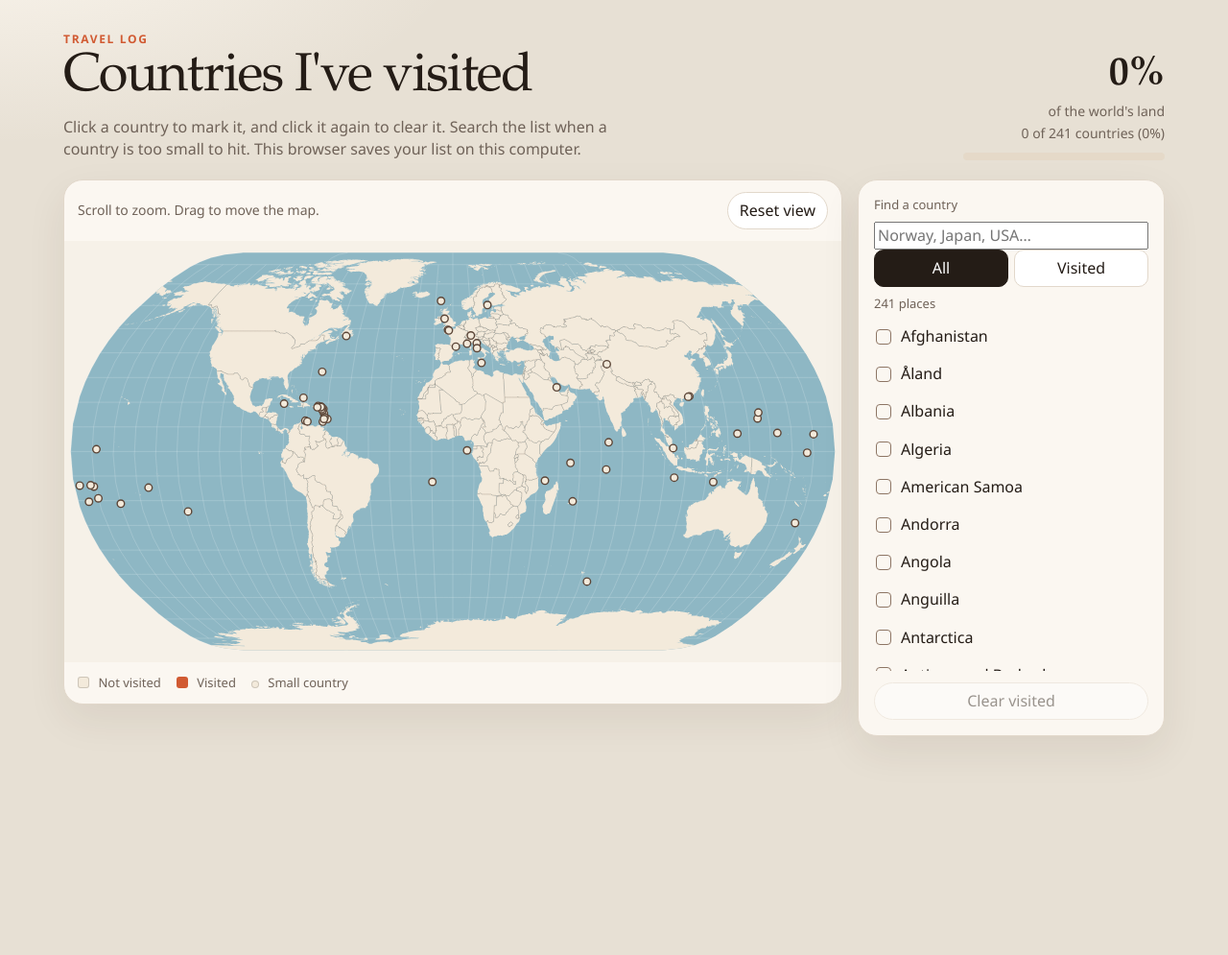
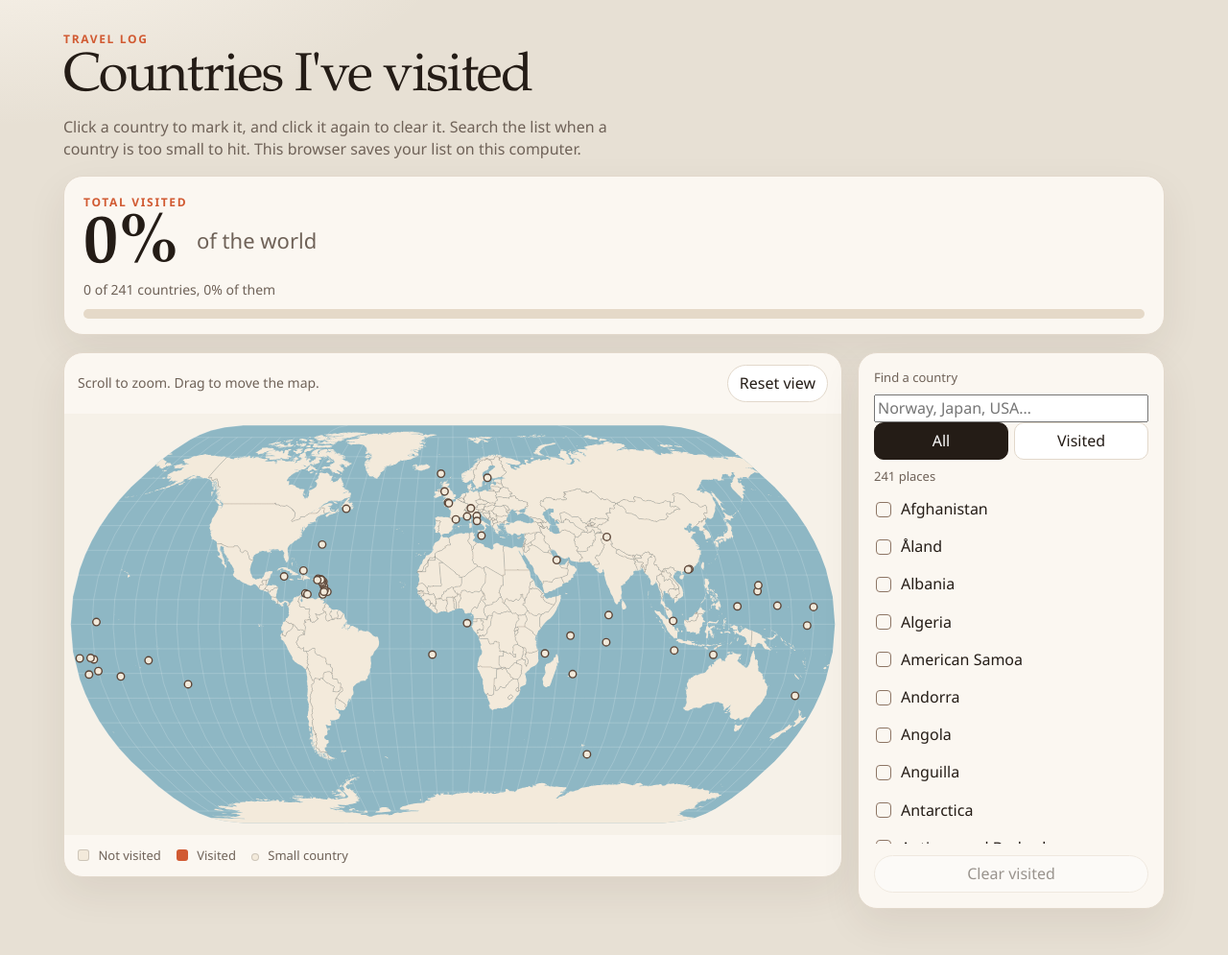
Before and after one commit to justkamarauskas/visited-world, a plain HTML site: page index.html in a window 1280 px wide. Shown: the whole page at 96% size. Before the commit the page ends 815 px from the top, so only its background shows below. Drawn offline with Linux system fonts and the light colour scheme.

Commit message:
Put the total visited percent in a banner across the top.

```diff
--- a/index.html
+++ b/index.html
@@ -4,23 +4,21 @@
   <meta charset="UTF-8">
   <meta name="viewport" content="width=device-width, initial-scale=1.0">
   <title>Countries I've visited</title>
-  <link rel="stylesheet" href="style.css">
+  <link rel="stylesheet" href="style.css?v=3">
 </head>
 <body>
   <div class="shell">
     <header class="top">
-      <div>
-        <p class="eyebrow">Travel log</p>
-        <h1>Countries I've visited</h1>
-        <p class="lede">Click a country to mark it, and click it again to clear it. Search the list when a country is too small to hit. This browser saves your list on this computer.</p>
-      </div>
-      <div class="stats" aria-live="polite">
-        <p class="count"><strong id="land-pct">0%</strong></p>
-        <p class="of">of the world's land</p>
-        <p class="share"><span id="count">0</span> of <span id="total">0</span> countries (<span id="country-pct">0%</span>)</p>
-        <div class="track" aria-hidden="true"><div id="bar"></div></div>
-      </div>
+      <p class="eyebrow">Travel log</p>
+      <h1>Countries I've visited</h1>
+      <p class="lede">Click a country to mark it, and click it again to clear it. Search the list when a country is too small to hit. This browser saves your list on this computer.</p>
     </header>
+    <section class="totals" aria-live="polite">
+      <p class="total-label">Total visited</p>
+      <p class="count"><strong id="land-pct">0%</strong> <span>of the world</span></p>
+      <p class="share"><span id="count">0</span> of <span id="total">0</span> countries, <span id="country-pct">0%</span> of them</p>
+      <div class="track" aria-hidden="true"><div id="bar"></div></div>
+    </section>
 
     <div class="layout">
       <section class="map-panel" aria-label="World map">
@@ -55,6 +53,6 @@
   <script src="vendor/d3.min.js"></script>
   <script src="vendor/topojson-client.min.js"></script>
   <script src="data/world.js"></script>
-  <script src="app.js"></script>
+  <script src="app.js?v=3"></script>
 </body>
 </html>
--- a/style.css
+++ b/style.css
@@ -44,11 +44,7 @@ input {
 }
 
 .top {
-  display: flex;
-  justify-content: space-between;
-  gap: 24px;
-  align-items: flex-end;
-  margin-bottom: 20px;
+  margin-bottom: 16px;
 }
 
 .eyebrow {
@@ -75,23 +71,37 @@ h1 {
   color: var(--muted);
 }
 
-.stats {
-  min-width: 210px;
-  text-align: right;
+.totals {
+  margin-bottom: 18px;
+  padding: 18px 20px 16px;
+  background: var(--card);
+  border: 1px solid var(--line);
+  border-radius: 20px;
+  box-shadow: var(--shadow);
+}
+
+.total-label {
+  margin: 0 0 4px;
+  font-size: 12px;
+  letter-spacing: 0.14em;
+  text-transform: uppercase;
+  color: var(--visited);
+  font-weight: 700;
 }
 
 .count {
   margin: 0;
   font-family: Palatino, "Palatino Linotype", Georgia, serif;
-  font-size: 42px;
-  line-height: 1;
+  font-size: clamp(48px, 8vw, 72px);
+  line-height: 0.95;
 }
 
 .count span,
 .of {
   font-family: "Segoe UI", sans-serif;
-  font-size: 14px;
+  font-size: 22px;
   color: var(--muted);
+  vertical-align: 14px;
 }
 
 .of {
@@ -106,9 +116,8 @@ h1 {
 
 .track {
   width: 100%;
-  max-width: 210px;
-  height: 8px;
-  margin-left: auto;
+  height: 10px;
+  margin-left: 0;
   border-radius: 999px;
   background: #e5d9c8;
   overflow: hidden;
@@ -397,7 +406,6 @@ h1 {
 
 @media (max-width: 860px) {
   .top,
-  .stats,
   .track {
     display: block;
     text-align: left;
```
